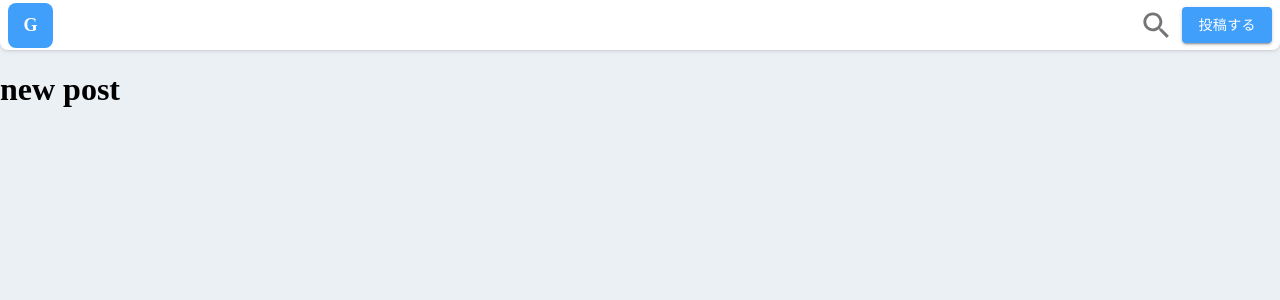
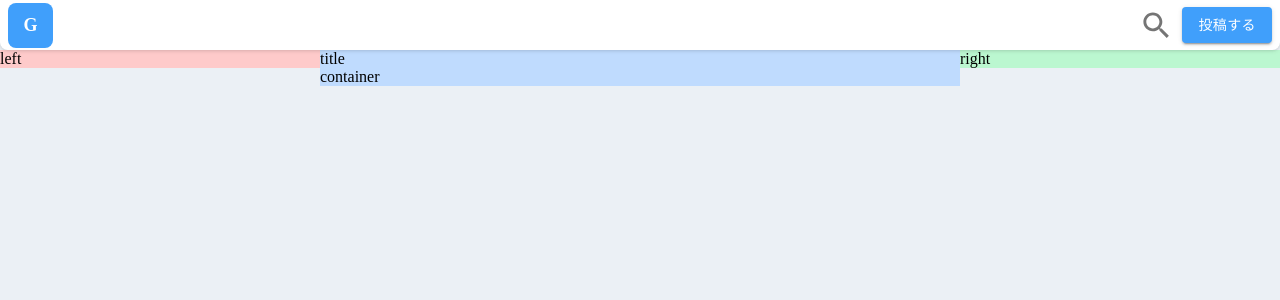
Before and after one commit to hito-kotaro/hypnos-front, a Next.js app: page /post in a window 1280 px wide. Shown: the top 300 px of the page. Built offline with nearby package versions, Linux system fonts and the light colour scheme.

Commit message:
WIP:投稿ページ
ヘッダー分の高さが画面からはみ出してスクロールになってしまう。

```diff
--- a/src/app/post/page.tsx
+++ b/src/app/post/page.tsx
@@ -1,5 +1,16 @@
-import Image from "next/image";
+"use client";
+import { MultiTemplate } from "@/templates/MultiTemplate";
+import { Box, Grid } from "@mui/material";
 
 export default function Home() {
-  return <h1>new post</h1>;
+  return (
+    <MultiTemplate>
+      <Box className="bg-red-200">left</Box>
+      <Box className="bg-blue-200">
+        <Box>title</Box>
+        <Box>container</Box>
+      </Box>
+      <Box className="bg-green-200">right</Box>
+    </MultiTemplate>
+  );
 }
--- a/src/templates/MultiTemplate.tsx
+++ b/src/templates/MultiTemplate.tsx
@@ -1,5 +1,5 @@
 import { Box, Grid } from "@mui/material";
-import React from 'react'
+import React from "react";
 import { FC } from "react";
 
 interface Props {
@@ -12,13 +12,13 @@ export const MultiTemplate: FC<Props> = (props) => {
   return (
     <Grid container>
       <Grid item md={3} sx={{ display: { xs: "none", md: "block" } }}>
-        <Box className="bg-red-200 h-svh">{childrenArray[0]}</Box>
+        <Box className="">{childrenArray[0]}</Box>
       </Grid>
       <Grid item xs={12} md={6}>
-        <Box className="bg-blue-200 h-svh">{childrenArray[1]}</Box>
+        <Box className="h-screen">{childrenArray[1]}</Box>
       </Grid>
       <Grid item md={3} sx={{ display: { xs: "none", md: "block" } }}>
-        <Box className="bg-green-200 h-svh">{childrenArray[2]}</Box>
+        <Box className="">{childrenArray[2]}</Box>
       </Grid>
     </Grid>
   );
```
Also changed, not shown: src/mainTemplates.tsx (deleted, +0 -9 lines).
